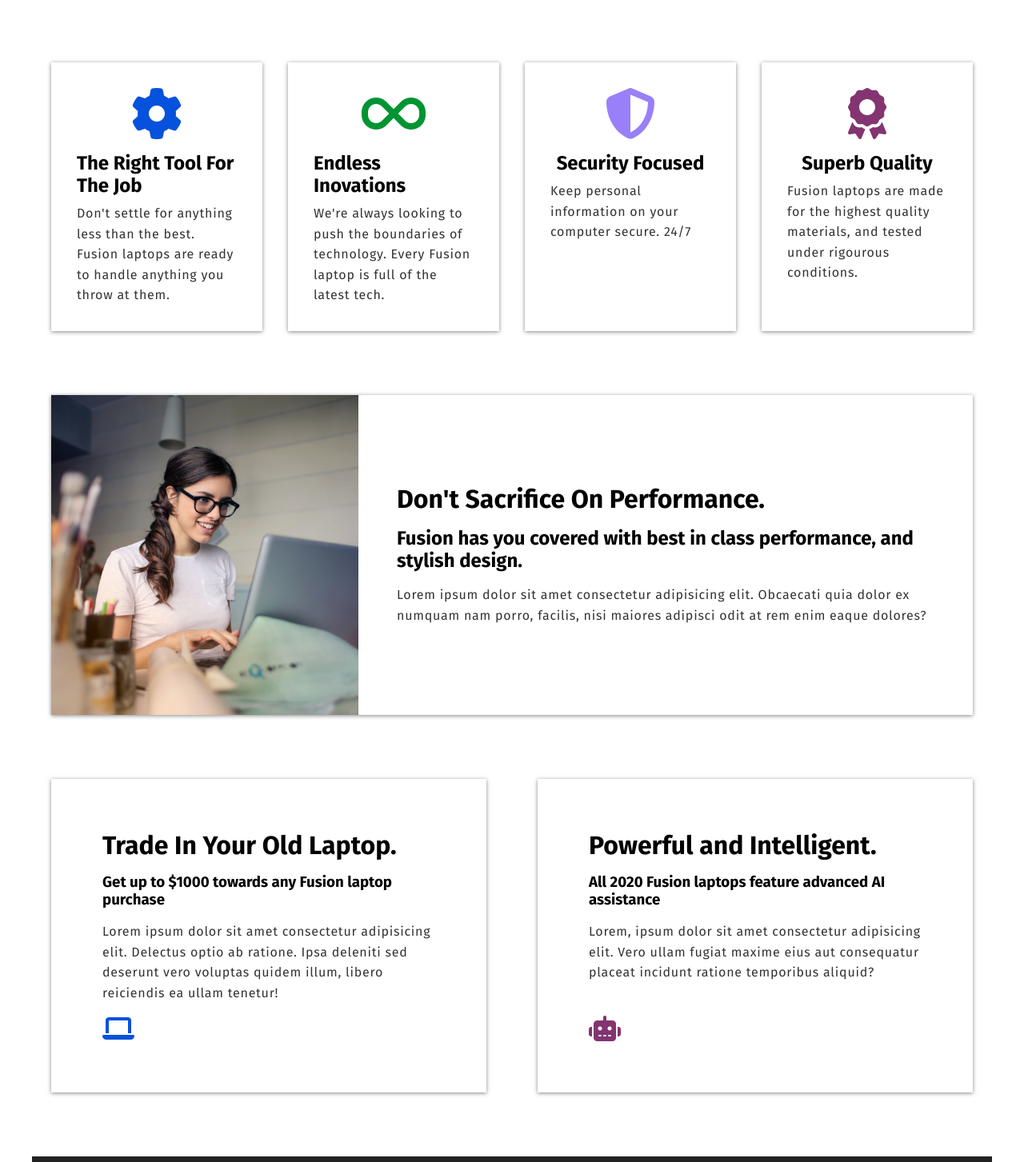
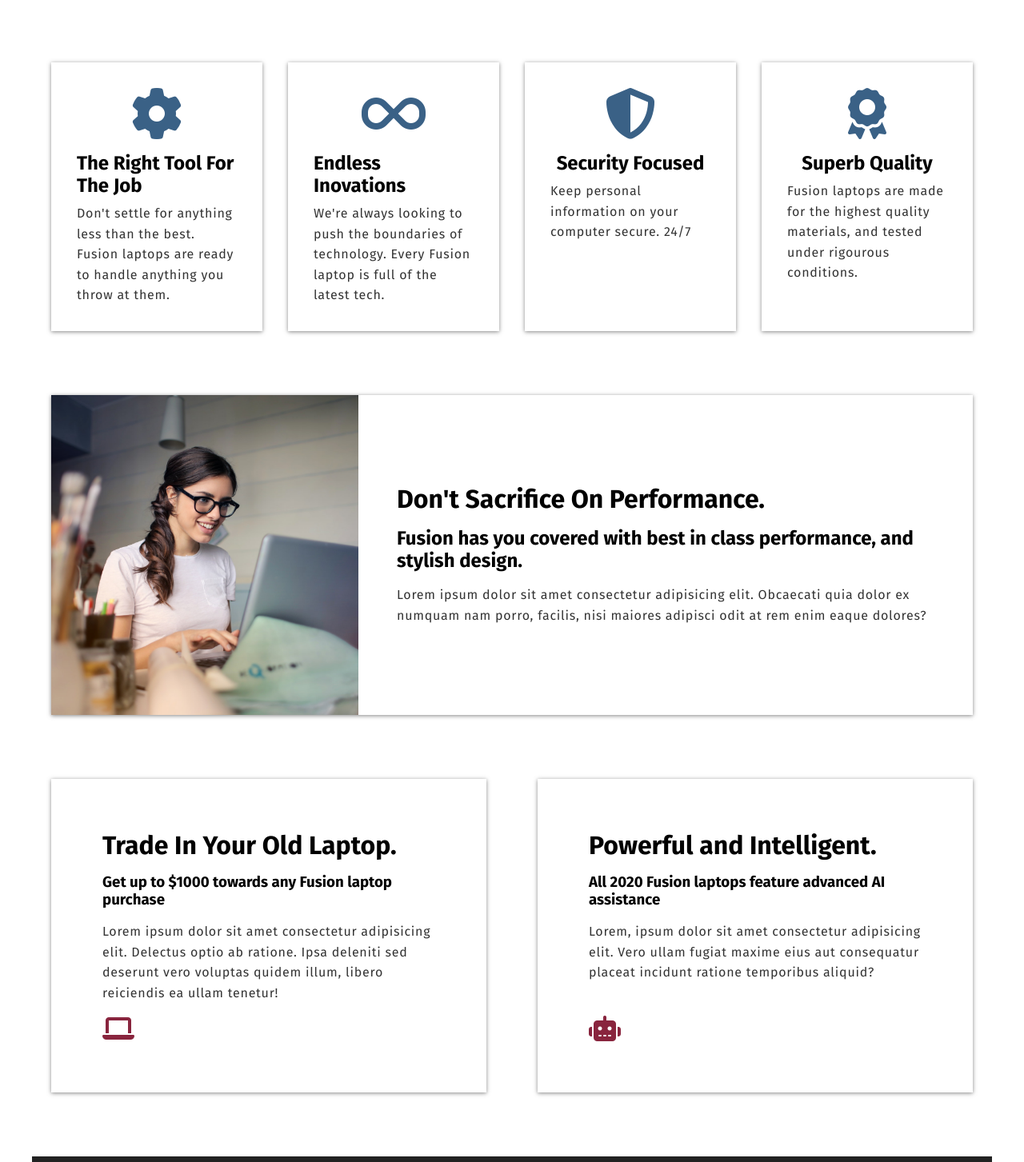
Before and after one commit to AntonCC/Fusion, a React (Create React App) app: page / in a window 1280 px wide. Shown: the part 577-2030 px from the top of the page at 80% size. Built offline with nearby package versions, Linux system fonts and the light colour scheme.

Commit message:
added bottom cards to about page.

```diff
--- a/src/components/banner/banner.styles.scss
+++ b/src/components/banner/banner.styles.scss
@@ -37,6 +37,11 @@
       grid-template-areas:
         "sideA"
         "sideB";
+        &.switch {
+          grid-template-areas:
+            "sideA"
+            "sideB";
+        }
       .side-a {
         grid-column: 1/4;
       }
--- a/src/components/cards/cards.components.jsx
+++ b/src/components/cards/cards.components.jsx
@@ -3,8 +3,8 @@ import './cards.styles.scss'
 import Card from '../card/card.component'
 
 const cardInfo = [
-  {id: 1, icon: "fas fa-laptop fa-2x", iconColor: "#0652DD", title: "Trade In Your Old Laptop.", subTitle: "Get up to $1000 towards any Fusion laptop purchase", body: "Lorem ipsum dolor sit amet consectetur adipisicing elit. Delectus optio ab ratione. Ipsa deleniti sed deserunt vero voluptas quidem illum, libero reiciendis ea ullam tenetur!"},
-  {id: 2, icon: "fas fa-robot fa-2x", iconColor: "#833471", title: "Powerful and Intelligent.", subTitle: "All 2020 Fusion laptops feature advanced AI assistance", body: "Lorem, ipsum dolor sit amet consectetur adipisicing elit. Vero ullam fugiat maxime eius aut consequatur placeat incidunt ratione temporibus aliquid?"}
+  {id: 1, icon: "fas fa-laptop fa-2x", iconColor: "#89253e", title: "Trade In Your Old Laptop.", subTitle: "Get up to $1000 towards any Fusion laptop purchase", body: "Lorem ipsum dolor sit amet consectetur adipisicing elit. Delectus optio ab ratione. Ipsa deleniti sed deserunt vero voluptas quidem illum, libero reiciendis ea ullam tenetur!"},
+  {id: 2, icon: "fas fa-robot fa-2x", iconColor: "#89253e", title: "Powerful and Intelligent.", subTitle: "All 2020 Fusion laptops feature advanced AI assistance", body: "Lorem, ipsum dolor sit amet consectetur adipisicing elit. Vero ullam fugiat maxime eius aut consequatur placeat incidunt ratione temporibus aliquid?"}
 ]
 
 const Cards = () => {
--- a/src/components/perks/perks.component.jsx
+++ b/src/components/perks/perks.component.jsx
@@ -3,10 +3,10 @@ import './perks.styles.scss'
 import Perk from '../perk/perk.component'
 
 const perkInfo = [
-  {id: 1, icon: "fas fa-cog fa-4x", color: "#0652DD", title: "The Right Tool For The Job", body: "Don't settle for anything less than the best. Fusion laptops are ready to handle anything you throw at them."},
-  {id: 2, icon: "fas fa-infinity fa-4x", color: "#009432", title: "Endless Inovations", body: "We're always looking to push the boundaries of technology. Every Fusion laptop is full of the latest tech."},
-  {id: 3, icon: "fas fa-shield-alt fa-4x", color: "#9980FA", title: "Security Focused", body: "Keep personal information on your computer secure. 24/7"},
-  {id: 4, icon: "fas fa-award fa-4x", color: "#833471", title: "Superb Quality", body: "Fusion laptops are made for the highest quality materials, and tested under rigourous conditions."}
+  {id: 1, icon: "fas fa-cog fa-4x", color: "#3a6186", title: "The Right Tool For The Job", body: "Don't settle for anything less than the best. Fusion laptops are ready to handle anything you throw at them."},
+  {id: 2, icon: "fas fa-infinity fa-4x", color: "#3a6186", title: "Endless Inovations", body: "We're always looking to push the boundaries of technology. Every Fusion laptop is full of the latest tech."},
+  {id: 3, icon: "fas fa-shield-alt fa-4x", color: "#3a6186", title: "Security Focused", body: "Keep personal information on your computer secure. 24/7"},
+  {id: 4, icon: "fas fa-award fa-4x", color: "#3a6186", title: "Superb Quality", body: "Fusion laptops are made for the highest quality materials, and tested under rigourous conditions."}
 ]
 
 const Perks = () => {
--- a/src/components/text-card/text-card.component.jsx
+++ b/src/components/text-card/text-card.component.jsx
@@ -2,9 +2,9 @@ import React from 'react'
 import './text-card.styles.scss'
 
 const TextCard = (props) => {
-  const { title, body } = props.info
+  const { title, body, backgroundColor} = props.info
   return (
-    <div className="text-card">
+    <div className="text-card" style={{ backgroundColor: backgroundColor}}>
       <h4>{ title }</h4>
       <p>{ body }</p>
     </div>
--- a/src/pages/about/about-info.jsx
+++ b/src/pages/about/about-info.jsx
@@ -1,12 +1,18 @@
 import WomanSchool from '../../imgs/woman-school.jpg'
 import ConnectTeacher from '../../imgs/connect-teacher.jpg'
 
-export const cardInfo = [
+export const cardInfoTop = [
   {id: 1, title: "The Business Of Computers", body: "In the ever-changing landscape of computers, Fusion strives to be at the forefront. Packed with the latest technology and incorporating modern design and features, a Fusion laptop can handle anything you throw at it."},
   {id: 2, title: "Connecting People And Computers", body: "In today's digital world access to computers is essential, especially in business and education. Fusion's goal is to bridge the gap between people and technology by offering powerful and reliable laptops at an afforable price. Fusion also supports schools and other institutions with reduced price laptops and monetary donations."}
 ]
 
+export const cardInfoBottom = [
+  {id: 1, title: "Card One", body: "Lorem ipsum dolor, sit amet consectetur adipisicing elit. Autem eligendi recusandae fuga, fugiat sunt nulla nam, labore iusto ipsum voluptate sapiente illum ipsa saepe, quos esse quo odio numquam animi.e"},
+  {id: 2, title: "Card Two", body: "Lorem ipsum dolor, sit amet consectetur adipisicing elit. Autem eligendi recusandae fuga, fugiat sunt nulla nam, labore iusto ipsum voluptate sapiente illum ipsa saepe, quos esse quo odio numquam animi."}
+]
+
+
 export const bannerInfo = [
-  {id: 1, img: WomanSchool, switchSide: false, title: "Fusion Provides Tech To Schools", subTitle: "A portion of your purchase goes to support schools that need it most.", body: "Lorem ipsum dolor, sit amet consectetur adipisicing elit. Consequatur, rem distinctio, ratione adipisci dolores facere blanditiis quasi rerum odit obcaecati, veniam architecto. Ea, assumenda ratione."},
+  {id: 1, img: WomanSchool, switchSide: false, title: "Fusion Provides Tech To Schools", subTitle: "A portion of your purchase goes to support schools that need it most.", body: "Lorem ipsum dolor, sit amet consectetur adipisicing elit. Consequatur, rem distinctio, ratione adipisci dolores facere blanditiis quasi rerum odit obcaecati, veniam architecto. Ea, assumenda ratione.", underlineTitle: true, backgroundColor: '#f4f4f4'},
   {id: 2, img: ConnectTeacher, switchSide: true, title: "Helping Teachers Connect To Students", subTitle: "Virtual classroom technology.", body: "Lorem, ipsum dolor sit amet consectetur adipisicing elit. Aliquid eum neque similique in. Praesentium, aliquid doloribus asperiores sapiente quibusdam autem enim at aspernatur ipsum vero cum nostrum ipsa, neque nemo."}
 ]
--- a/src/pages/about/about.component.jsx
+++ b/src/pages/about/about.component.jsx
@@ -2,7 +2,7 @@ import React from 'react'
 import AboutLanding from '../../components/about-landing/about-landing.component'
 import TextCards from '../../components/text-cards/text-cards.component'
 import Banner from '../../components/banner/banner-component'
-import { cardInfo, bannerInfo } from './about-info'
+import { cardInfoTop, cardInfoBottom, bannerInfo } from './about-info'
 
 
 
@@ -10,10 +10,11 @@ const About = () => {
   return (
     <div className="about">
       <AboutLanding />
-      <TextCards cardInfo={cardInfo} />
+      <TextCards cardInfo={cardInfoTop} />
       {bannerInfo.map(info => (
-        <Banner bannerInfo={info} />
+        <Banner key={info.id} bannerInfo={info} />
       ))}
+      <TextCards cardInfo={cardInfoBottom}/>
     </div>
   )
 }
```
